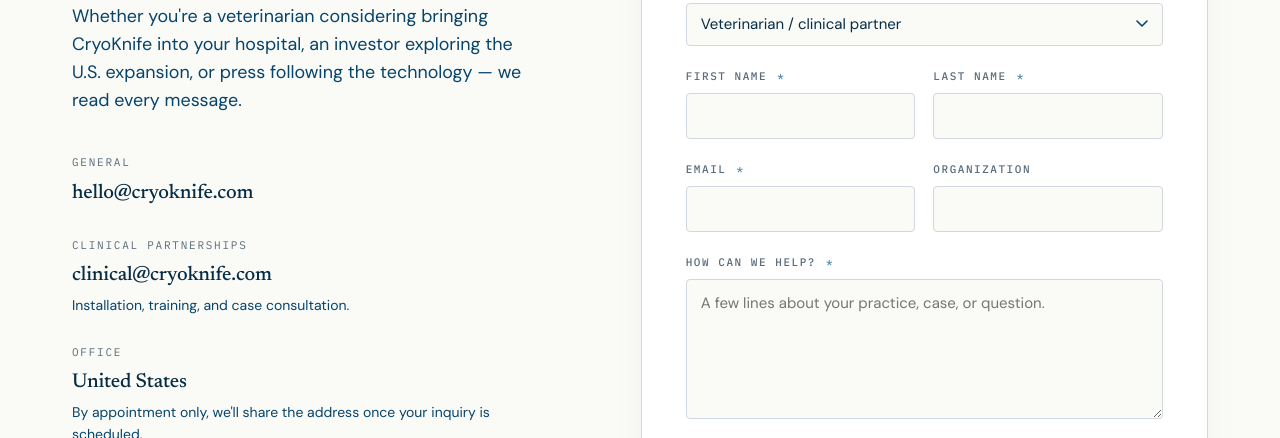
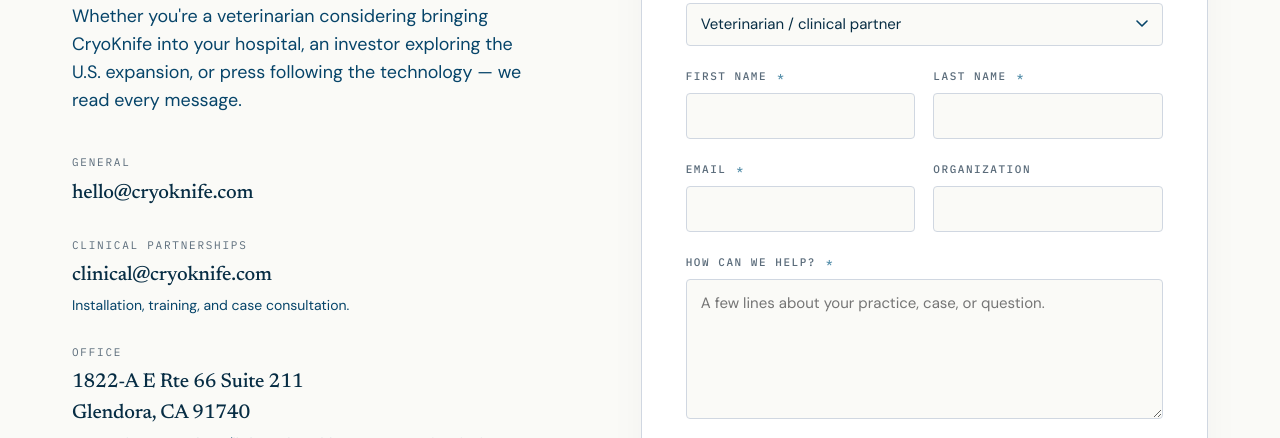
Before and after one commit to austinjames95/CryoKnifeWeb, a website built with Vite: page contact.html in a window 1280 px wide. Shown: the part 359-797 px from the top of the page. Built offline with nearby package versions, Linux system fonts and the light colour scheme.

Commit message:
update location

```diff
--- a/contact.html
+++ b/contact.html
@@ -59,7 +59,8 @@
             </li>
             <li>
               <div class="k">Office</div>
-              <div class="v">United States</div>
+              <div class="v">1822-A E Rte 66 Suite 211</div>
+              <div class="v">Glendora, CA 91740</div>
               <div class="sub">By appointment only, we'll share the address once your inquiry is scheduled.</div>
             </li>
           </ul>
```
